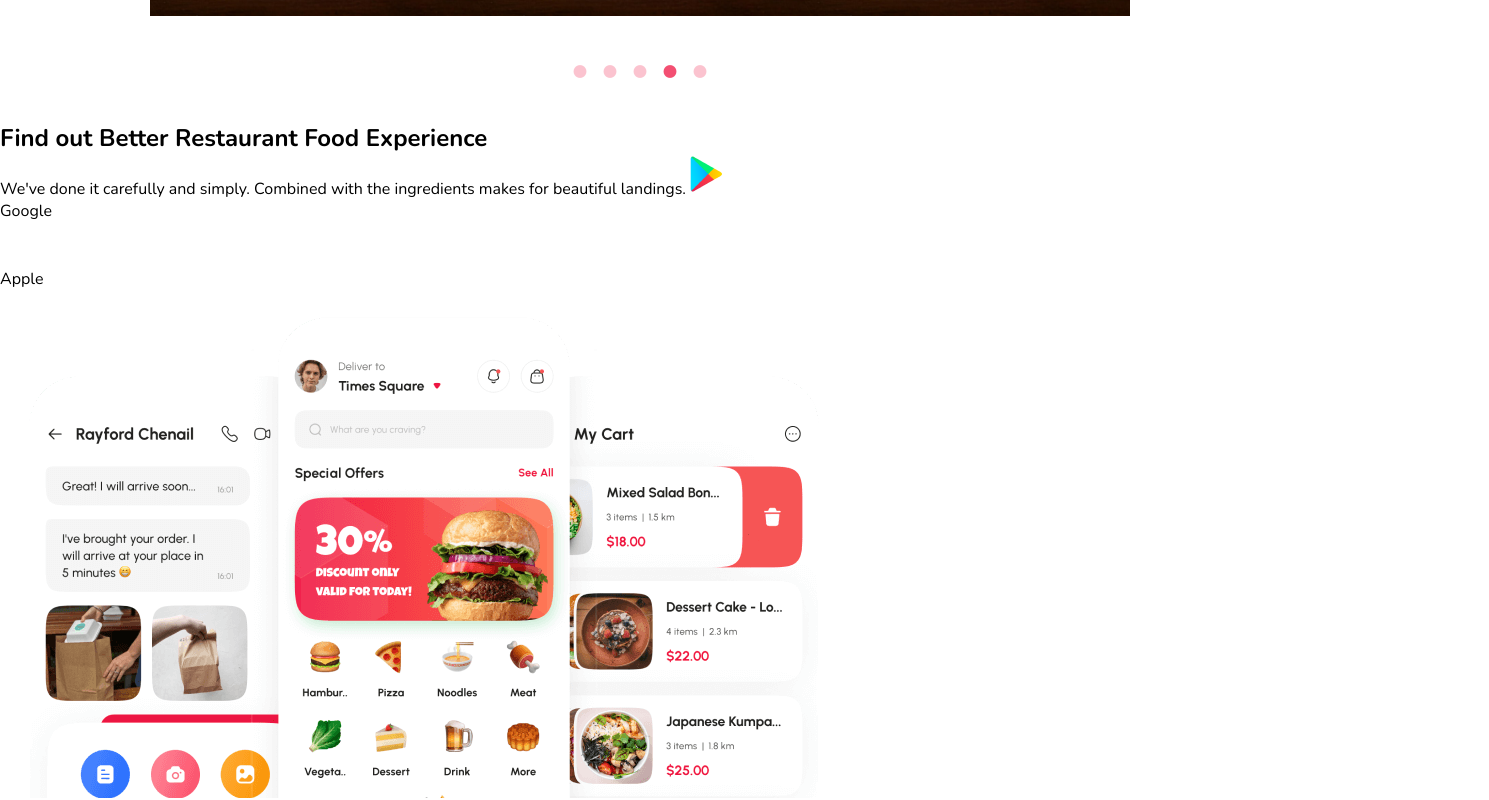
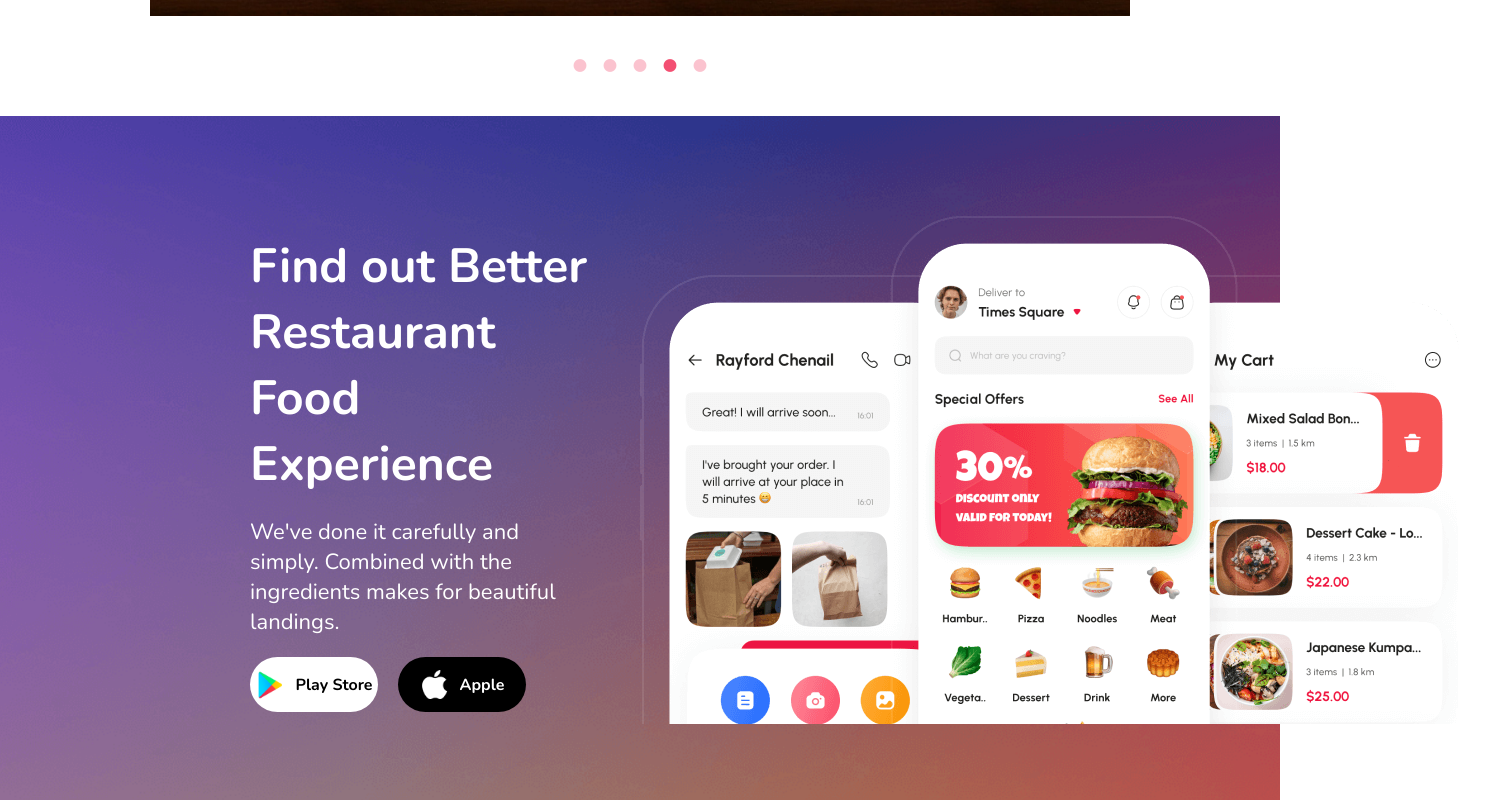
Before and after one commit to Shuvouits/Food-Delivery-System, a React (Vite) app in the folder client/: page / in a window 1280 px wide. Shown: the part 7380-8180 px from the top of the page, 1489 px wide, since content can reach past the window. Built offline with nearby package versions, Linux system fonts and the light colour scheme; a web font is replaced by a local one.

Commit message:
latest news carousel css  && Resturent section design complete

```diff
--- a/client/src/components/latestNews/latest.css
+++ b/client/src/components/latestNews/latest.css
@@ -48,6 +48,20 @@
     cursor: pointer;
 }
 
+.latest .carousel-container .slider-card{
+   display: flex !important;
+   flex-direction: column;
+   align-items: center !important;
+   justify-content: flex-start;
+   gap: 20px !important;
+
+}
+
+.latest .carousel-container .slider-card .group-data .title{
+
+
+}
+
 .latest .carousel-container .slider-card .group-data button{
     display: flex;
     align-items: center;
--- a/client/src/components/resturent/Resturent.jsx
+++ b/client/src/components/resturent/Resturent.jsx
@@ -1,13 +1,24 @@
-import React from 'react'
+import React, { useEffect } from 'react'
 import './resturent.css'
 import appleImg from '../../images/apple.png'
 import googleImg from '../../images/Google_Play.png'
 import websiteImg from '../../images/image-2023-10-23-05-02-17-4927.png'
+import AOS from 'aos'
+import 'aos/dist/aos.css'
 
 function Resturent() {
+
+    useEffect(()=>{
+
+        AOS.init({duration: 2000})
+
+    },[])
+
+
     return (
         <div className='resturent'>
             <div className='left-part'>
+
                 <span className='title'>
                     <h2>
                         Find out Better Restaurant Food Experience
@@ -20,10 +31,10 @@ function Resturent() {
                 <span className='logo'>
                     <span className='first-logo'>
                         <img src={googleImg} />
-                    <p>Google</p>
+                        <p>Play Store</p>
                     </span>
 
-                <span className='second-logo'>
+                    <span className='second-logo' >
                         <img src={appleImg} />
                         <p>Apple</p>
 
@@ -32,7 +43,7 @@ function Resturent() {
                 </span>
 
             </div>
-        <div className='right-part'>
+            <div className='right-part' data-aos='fade-left'>
                 <img src={websiteImg} />
 
             </div>
--- a/client/src/components/resturent/resturent.css
+++ b/client/src/components/resturent/resturent.css
@@ -0,0 +1,92 @@
+.resturent{
+    padding-left: 150px;
+    padding-right: 150px;
+    padding-top: 100px;
+    padding-bottom: 100px;
+    display: flex;
+    align-items: center;
+    justify-content: flex-start;
+    gap: 20px;
+    background: url('../../images/rest-bg.png');
+    background-size: cover;
+  background-position: center;
+  background-repeat: no-repeat;
+}
+
+.resturent .left-part{
+    width: 50%;
+    display: flex;
+    flex-direction: column;
+    align-items: flex-start;
+    justify-content: flex-start;
+    gap: 20px;
+    padding-left: 100px;
+    padding-right: 30px;
+
+
+
+}
+
+
+.resturent .right-part{
+    width: 50%;
+
+}
+
+.resturent .left-part .title h2{
+    font-size: 48px;
+    color: white;
+    font-weight: 700;
+
+}
+.resturent .left-part .description{
+    color: white;
+    font-size: 22px;
+
+}
+
+.resturent .left-part .logo{
+    display: flex;
+    gap: 20px;
+}
+
+.resturent .left-part .logo .first-logo{
+    background: white;
+    display: flex;
+    gap: 10px;
+    align-items: center;
+    justify-content: center;
+    width: 10vw;
+    height: 55px;
+    border-radius: 50px;
+    cursor: pointer;
+}
+
+.resturent .left-part .logo .first-logo img{
+    width: 30px;
+}
+
+.resturent .left-part .logo .first-logo p{
+    font-weight: bold;
+}
+
+.resturent .left-part .logo .second-logo{
+    background: black;
+    display: flex;
+    gap: 10px;
+    align-items: center;
+    justify-content: center;
+    width: 10vw;
+    height: 55px;
+    border-radius: 50px;
+    cursor: pointer;
+}
+
+.resturent .left-part .logo .second-logo img{
+    width: 30px;
+}
+
+.resturent .left-part .logo .second-logo p{
+    font-weight: bold;
+    color: white;
+}
```
Also changed, not shown: client/src/images/rest-bg.png (added). Lines whose indentation alone changed are shown as unchanged.
